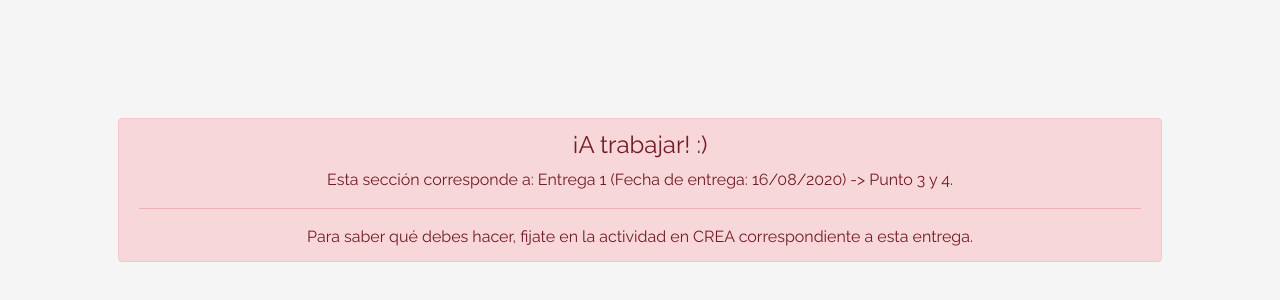
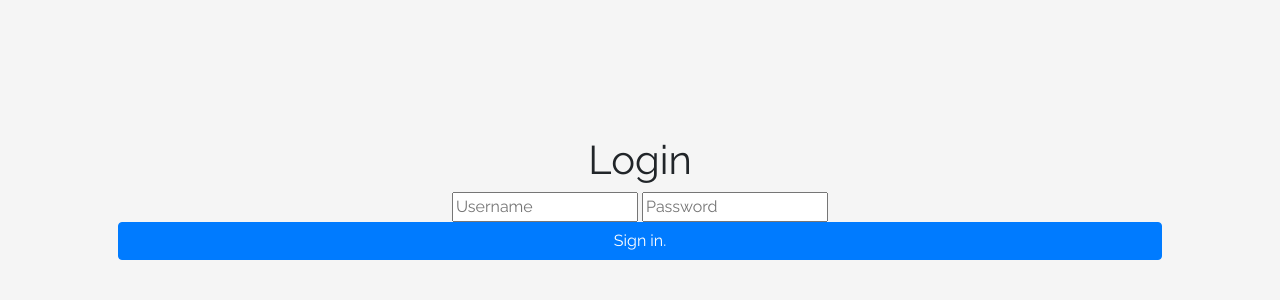
Before and after one commit to daniagretti/JAP-2020, a plain HTML site: page login.html in a window 1280 px wide. Shown: the part 202-502 px from the top of the page. Drawn offline with Linux system fonts and the light colour scheme.

Commit message:
Update login.html

```diff
--- a/login.html
+++ b/login.html
@@ -39,11 +39,19 @@
 
 <body class="text-center">
   <div class="container p-5">
-    <div class="alert alert-danger" role="alert" style="position: relative; width:auto; top: 0;">
+    <!--<div class="alert alert-danger" role="alert" style="position: relative; width:auto; top: 0;">
       <h4 class="alert-heading">¡A trabajar! :)</h4>
       <p>Esta sección corresponde a: Entrega 1 (Fecha de entrega: 16/08/2020) -> Punto 3 y 4.</p>
       <hr>
       <p class="mb-0">Para saber qué debes hacer, fijate en la actividad en CREA correspondiente a esta entrega.</p>
+    </div>-->
+    <div class="login">
+      <h1>Login</h1>
+        <form method="post" action="homepage.html">
+          <input type="text" name="u" placeholder="Username" required="required" />
+            <input type="password" name="p" placeholder="Password" required="required" />
+            <button type="submit" class="btn btn-primary btn-block btn-large">Sign in.</button>
+        </form>
     </div>
   </div>
 
```
